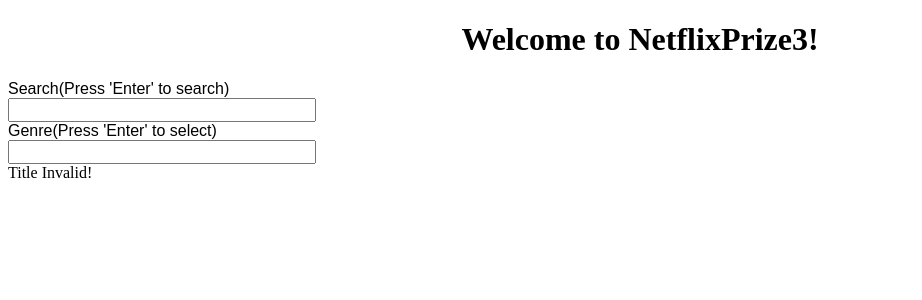
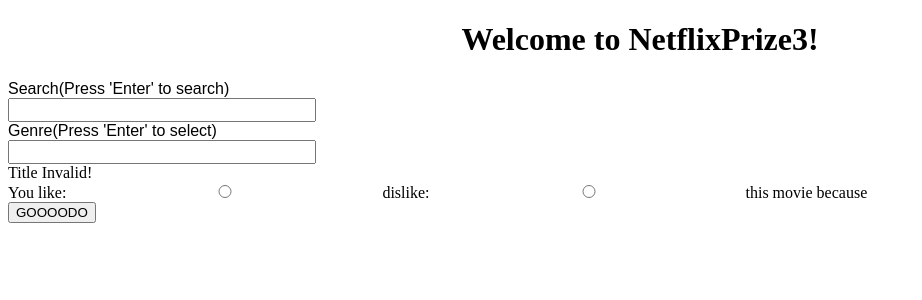
Before and after one commit to DYBCyrus/MovieRec_UserInterface, a Django app: page /fetchFeatures in a window 1280 px wide. Shown: the top 300 px of the page, without its empty margins (0-922 px from the left). Run offline with Django 3.2, Linux system fonts and the light colour scheme; some libraries are stand-ins or nearby versions.

Commit message:
Start building user feedback form

```diff
--- a/NetflixPrize3/NetflixPrize3/urls.py
+++ b/NetflixPrize3/NetflixPrize3/urls.py
@@ -21,5 +21,6 @@ urlpatterns = [
     path('admin/', admin.site.urls),
     path('', views.button),
     # path('output', views.output, name='script'),
-    path('fetchFeatures', views.fetchFeatures, name="idbuyongguanta")
+    path('fetchFeatures', views.fetchFeatures, name="idbuyongguanta"),
+    path('feedback', views.feedback)
 ]
--- a/NetflixPrize3/NetflixPrize3/views.py
+++ b/NetflixPrize3/NetflixPrize3/views.py
@@ -54,3 +54,14 @@ def fetchFeatures(request):
     # return JsonResponse({"directors":directors})
 
     return render(request, "home.html", {'titles': titles, "movieData":movieEntry})
+
+def feedback(request):
+    global titles
+    global df
+    likeChoice = request.POST.get('likeChoice', False)
+    lol = ""
+    if likeChoice == "like":
+        lol = "so you like it"
+    else:
+        lol = "so you don't like it"
+    return render(request, "home.html", {'titles': titles, "lol":lol})
--- a/NetflixPrize3/templates/home.html
+++ b/NetflixPrize3/templates/home.html
@@ -99,5 +99,25 @@
         </div>
 
         {% endif %}
+
+        <form method="post" action="/feedback" id="feedbackForm">
+            {% csrf_token %}
+            <span>You</span>
+            <label for="like">like: </label>
+            <input name="likeChoice" id="like" type="radio" value="like">
+
+            <label for"dislike">dislike: </label>
+            <input name="likeChoice" id="dislike" type="radio" value="dislike">
+            <span> this movie because </span>
+
+        </form>
+
+        <button type="submit" form="feedbackForm" value="Submit">GOOOODO</button>
+
+        {% if lol is not None %}
+        <span>
+            {{lol}}
+        </span>
+        {% endif %}
     </body>
 </html>
```
